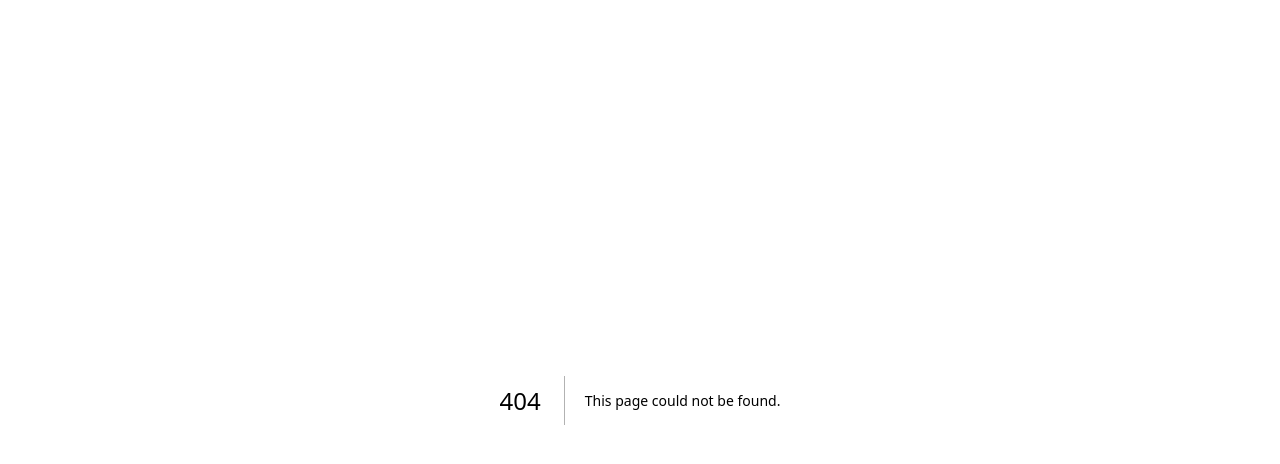
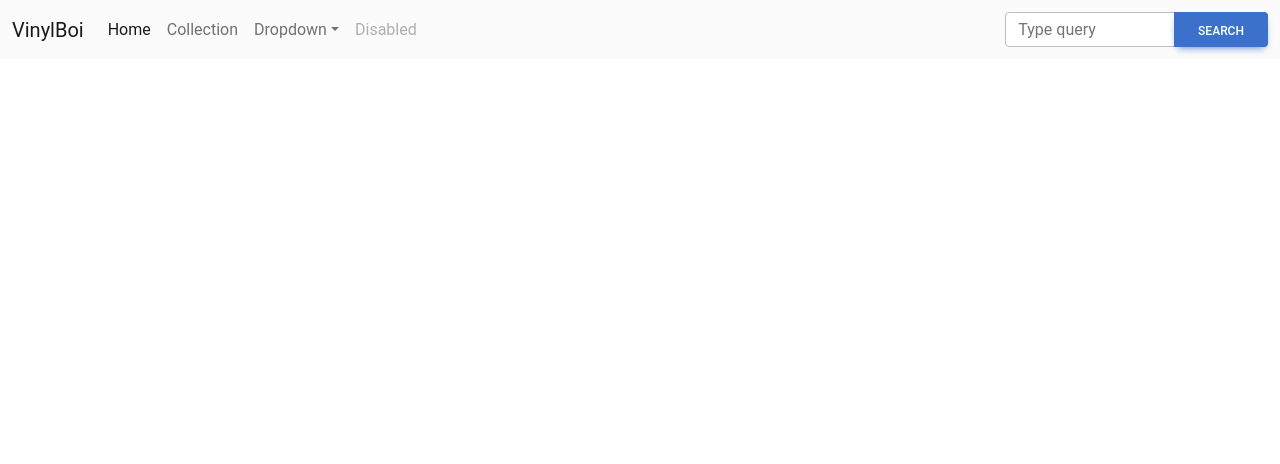
Before and after one commit to JorgeJose26/vinyl-play, a Next.js app: page /collections in a window 1280 px wide. Before the commit this address had no page. Shown: the top 464 px of the page. Built offline with nearby package versions, Linux system fonts and the light colour scheme.

Commit message:
Created two new componets

```diff
--- /dev/null
+++ b/src/pages/collections.js
@@ -0,0 +1,16 @@
+
+import NavBar from '@/components/layouts/navBar';
+import 'mdb-react-ui-kit/dist/css/mdb.min.css';
+
+function collections(props) {
+    return (
+        <>
+            <NavBar />
+
+
+
+        </>
+    );
+}
+
+export default collections;
```
Also changed, not shown: src/components/vinylCards.js (added, +12 -0 lines).
